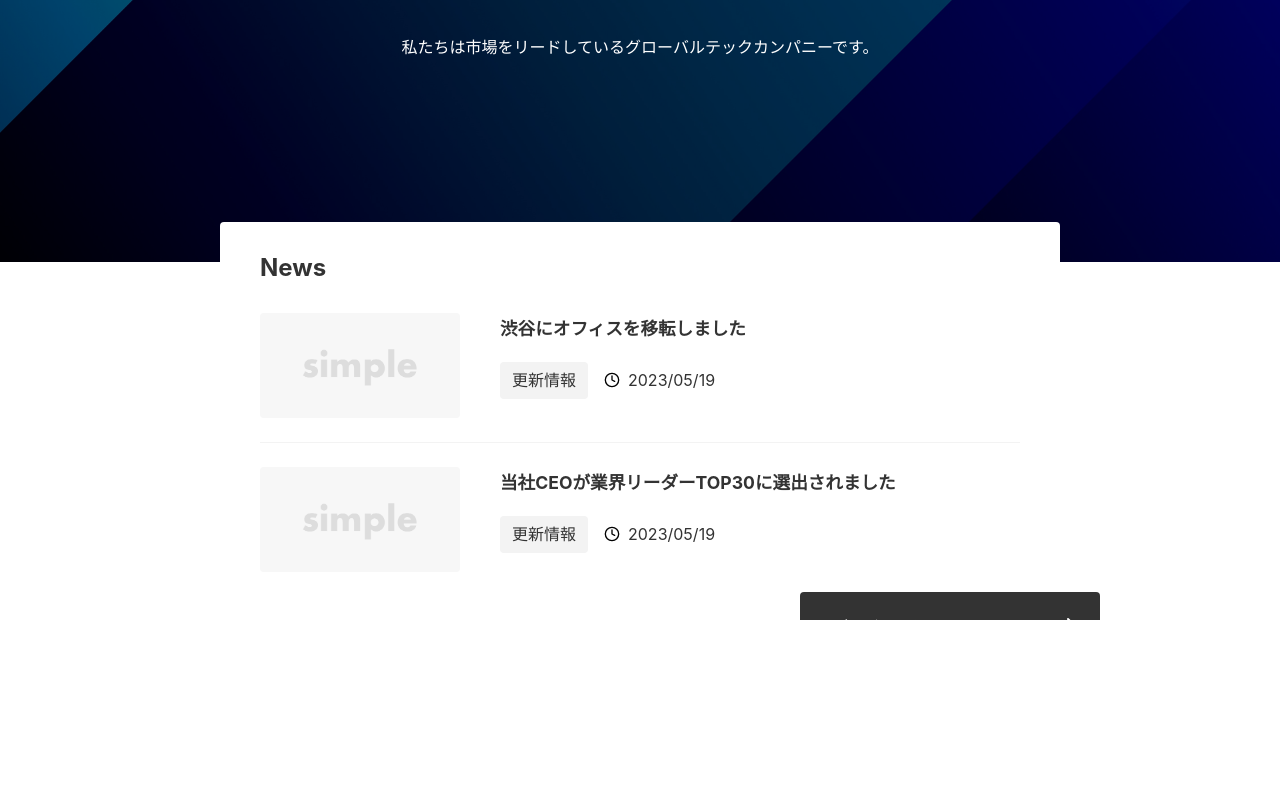
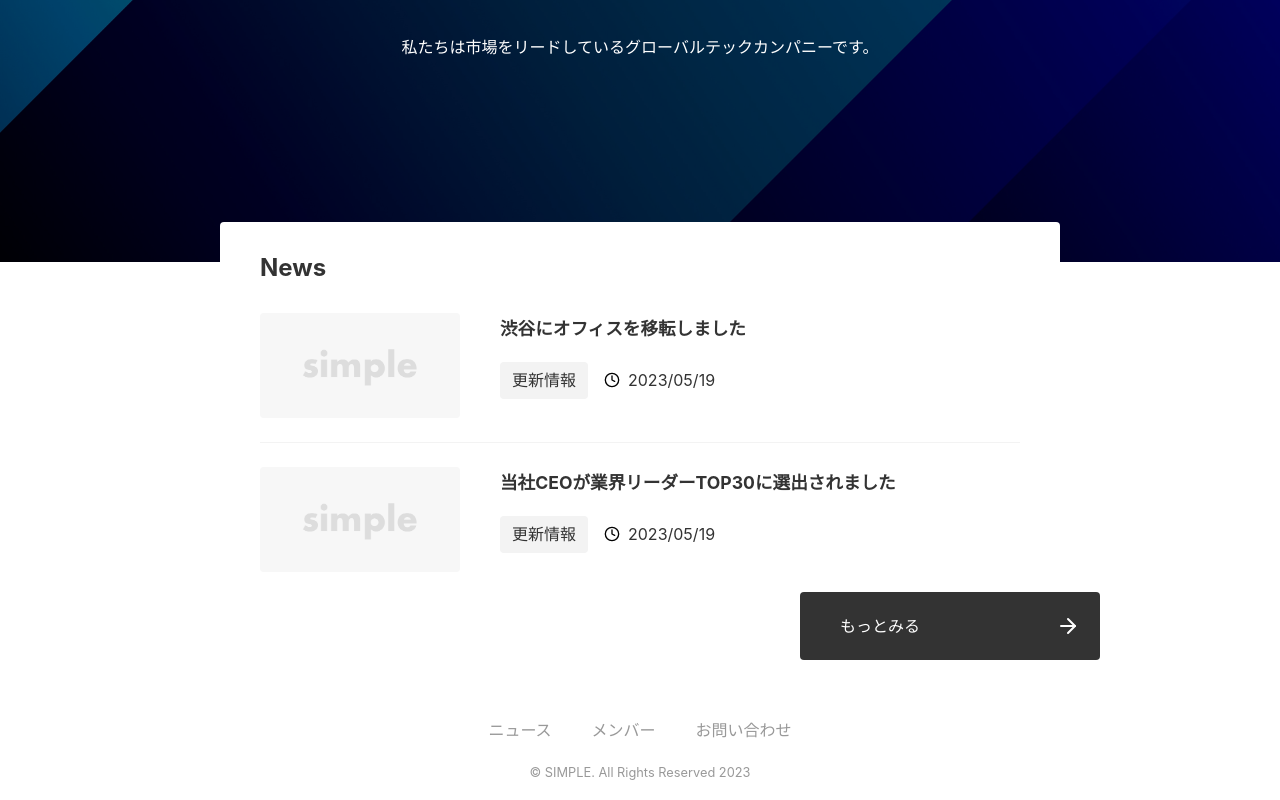
Before and after one commit to halchell/my-next-project, a Next.js app: page / in a window 1280 px wide. Shown: the part 269-1069 px from the top of the page. Before the commit the page ends 889 px from the top, so only its background shows below. Built offline with nearby package versions, Linux system fonts and the light colour scheme.

Commit message:
共通レイアウトにFooterコンポーネントを適用

```diff
--- a/app/layout.tsx
+++ b/app/layout.tsx
@@ -1,5 +1,6 @@
 import './globals.css';
 import Header from './_components/Header';
+import Footer from './_components/Footer';
 
 export default function RootLayout({
   children,
@@ -11,6 +12,7 @@ export default function RootLayout({
       <body>
         <Header />
         {children}
+        <Footer />
       </body>
     </html>
   );
```
